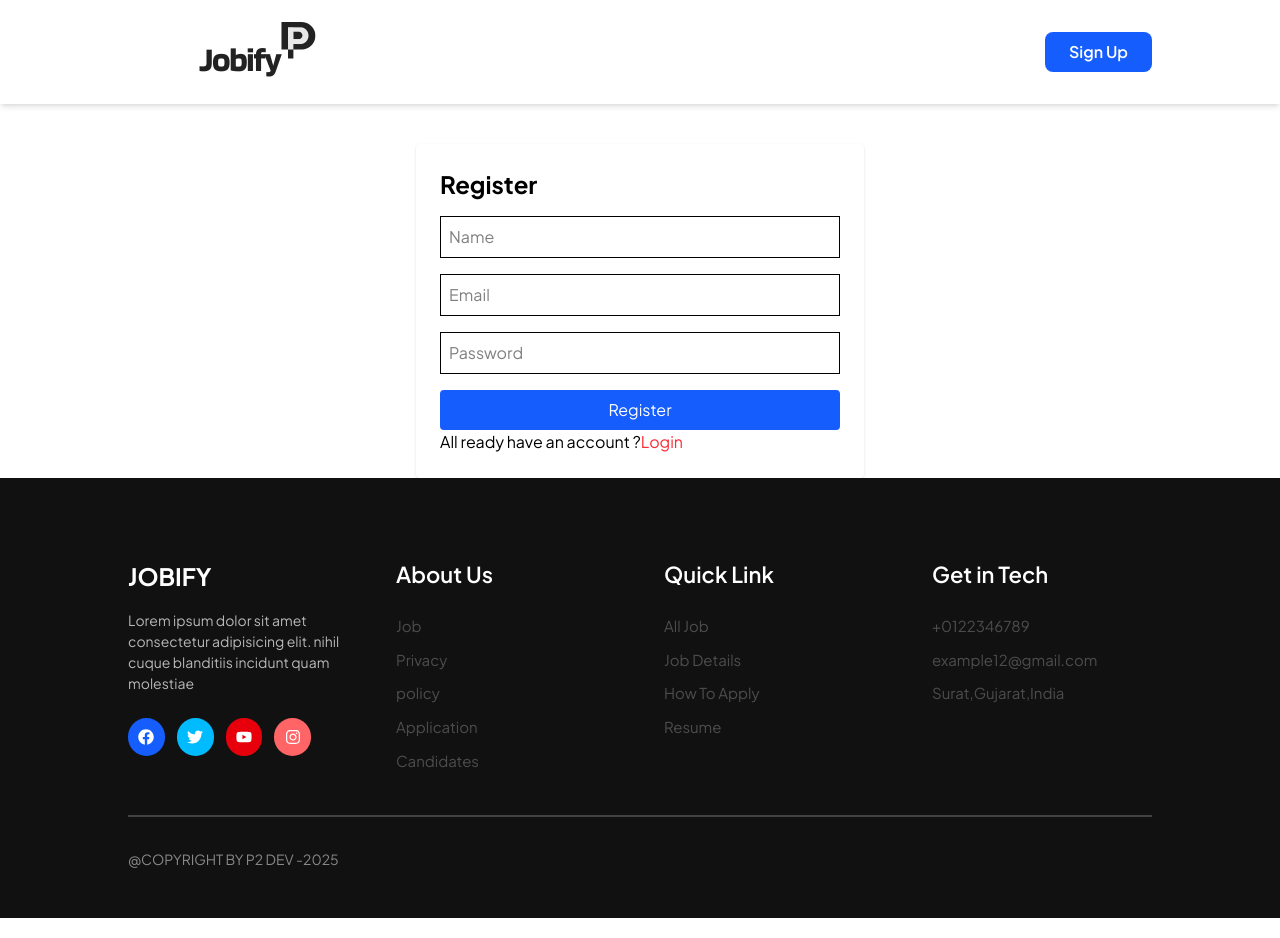
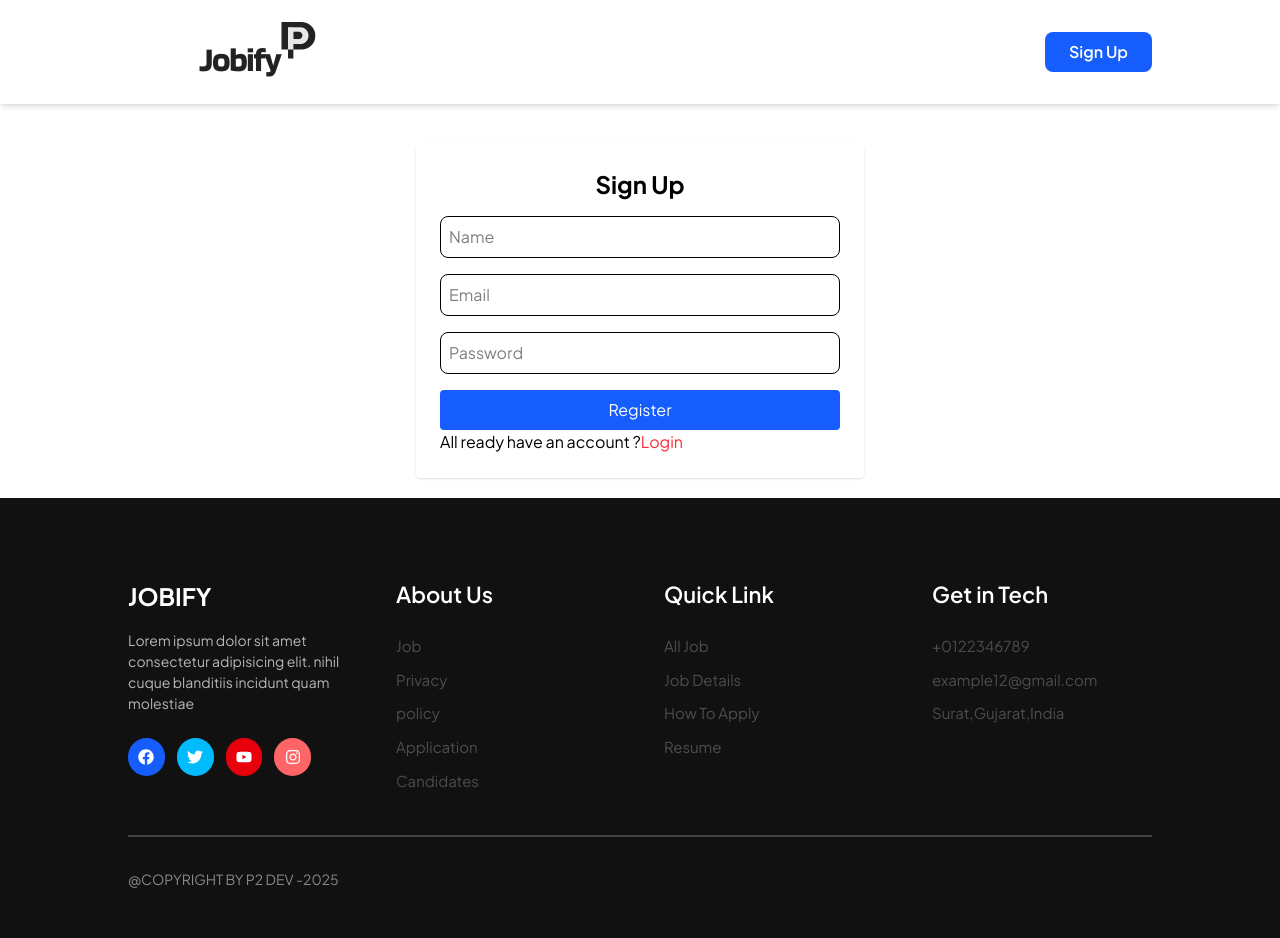
Before and after one commit to pabi5057/job-board-app, a Next.js app: page /signup in a window 1280 px wide. Built offline with nearby package versions, Linux system fonts and the light colour scheme; no server answers.

Commit message:
remove all commens and console

```diff
--- a/src/app/api/posts/[id]/route.js
+++ b/src/app/api/posts/[id]/route.js
@@ -4,7 +4,7 @@ import Post from '@/models/Post';
 import cloudinary from '@/lib/cloudinary';
 
 export async function PUT(req, { params }) {
-    // Helper: Upload file to Cloudinary using buffer
+
     const uploadToCloudinary = async (file) => {
       const arrayBuffer = await file.arrayBuffer();
       const buffer = Buffer.from(arrayBuffer);
@@ -40,9 +40,9 @@ export async function PUT(req, { params }) {
 
     if (image && typeof image === "object" && image.size > 0) {
 
-      // Optional: handle image upload here
+
         const imageUrl = await uploadToCloudinary(image);
-      post.image = imageUrl; // placeholder; you can use Cloudinary etc.
+      post.image = imageUrl;
     }
 
     await post.save();
--- a/src/app/api/posts/route.js
+++ b/src/app/api/posts/route.js
@@ -3,7 +3,7 @@ import Post from "@/models/Post";
 import { NextResponse } from "next/server";
 import cloudinary from "@/lib/cloudinary";
 
-// Helper: Upload file to Cloudinary using buffer
+
 const uploadToCloudinary = async (file) => {
   const arrayBuffer = await file.arrayBuffer();
   const buffer = Buffer.from(arrayBuffer);
@@ -16,12 +16,12 @@ const uploadToCloudinary = async (file) => {
   });
 };
 
-// Main POST handler
+
 export async function POST(req) {
   try {
     await connectToDatabase();
 
-    const formData = await req.formData(); // <-- Works for file upload
+    const formData = await req.formData();
 
     const title = formData.get("title");
     const salary = formData.get("salary");
@@ -53,7 +53,7 @@ export async function POST(req) {
   }
 }
 
-//GET METHOD
+
 export async function GET(){
     try {
         await connectToDatabase();
@@ -72,9 +72,7 @@ export async function GET(){
 export async function DELETE(req){
   try {
     const body=req.json();
-    console.log("body~~~",body);
     const {id}=await body;
-  console.log("delete id~~~",id);
     if (!id) {
       return NextResponse.json({ error: 'Post ID is required' }, { status: 400 });
     }
--- a/src/app/components/Helper/EditListingModal.jsx
+++ b/src/app/components/Helper/EditListingModal.jsx
@@ -69,9 +69,6 @@ export default function EditListingModal({ isOpen, onClose, job, onUpdate }) {
                 toast.success("Updated Successfully!");
                 onClose();
                 router.refresh();
-                // setTimeout(() => {
-                //     router.push("/");
-                //   }, 1000)
             } else {
                 toast.error("Update failed!");
             }
--- a/src/app/components/Helper/JobCard.jsx
+++ b/src/app/components/Helper/JobCard.jsx
@@ -69,11 +69,6 @@ function JobCard({ job, session }) {
     }
   };
 
-  //const handle editnit
-  const handleEdit=()=>{
-
-  }
-
   const handleIsClick=()=>{
     setIsOpen(true);
     setOpen(false);
@@ -105,13 +100,13 @@ function JobCard({ job, session }) {
               </div>
             </div>
             <div className="flex items-center space-x-2 sm:space-x-4 mt-[1rem]">
-              <div className="text-[10px] sm:text-[14px] text-black/80 px-3 sm:px-6 py-1 rounded-full bg-opacity-30 font-semibold capitalize bg-green-400">
+              <div className="text-[10px] sm:text-[14px] text-white/80 px-3 sm:px-6 py-1 rounded-full bg-opacity-30 font-semibold capitalize bg-green-700/60 hover:bg-green-700">
                 {job?.jobtype}
               </div>
-              <div className="text-[10px] sm:text-[14px] text-black/80 px-3 sm:px-6 py-1 rounded-full bg-opacity-30 font-semibold capitalize bg-red-400">
+              <div className="text-[10px] sm:text-[14px] text-white/80 px-3 sm:px-6 py-1 rounded-full bg-opacity-30 font-semibold capitalize bg-red-500/60 hover:bg-red-500">
                 Private
               </div>
-              <div className="text-[10px] sm:text-[14px] text-black/80 px-3 sm:px-6 py-1 rounded-full bg-opacity-30 font-semibold capitalize bg-blue-400">
+              <div className="text-[10px] sm:text-[14px] text-white/80 px-3 sm:px-6 py-1 rounded-full bg-opacity-30 font-semibold capitalize bg-blue-500/40 hover:bg-blue-500">
                 Urgent
               </div>
             </div>
--- a/src/app/components/Home/Nav.jsx
+++ b/src/app/components/Home/Nav.jsx
@@ -8,7 +8,6 @@ import User from '../Helper/User';
 
 async function Nav() {
     const session = await getServerSession(authOptions);
-    console.log("session value is------", session);
     return (
         <>
             <div className="h-[13vh] overflow-hidden shadow-md">
--- a/src/app/components/auth/Login.jsx
+++ b/src/app/components/auth/Login.jsx
@@ -26,20 +26,20 @@ export default function Login() {
   };
 
   return (
-    <div className="max-w-md mx-auto mt-10 p-6 bg-white rounded shadow">
-      <h1 className="text-2xl font-bold mb-4">Login</h1>
+    <div className="max-w-md mx-auto mt-10 mb-5 p-6 bg-white rounded shadow">
+      <h1 className="text-2xl text-center font-bold mb-4">SignIn</h1>
       <form onSubmit={handleLogin}>
         <input
           type="email"
           placeholder="Email"
-          className="w-full p-2 mb-4 border"
+          className="w-full p-2 mb-4 border rounded-lg"
           value={email}
           onChange={(e) => setEmail(e.target.value)}
         />
         <input
           type="password"
           placeholder="Password"
-          className="w-full p-2 mb-4 border"
+          className="w-full p-2 mb-4 border rounded-lg"
           value={password}
           onChange={(e) => setPassword(e.target.value)}
         />
--- a/src/app/components/auth/SignUp.jsx
+++ b/src/app/components/auth/SignUp.jsx
@@ -1,20 +1,3 @@
-// import ImageUrl from '@/images/chair.jpg'
-// import Image from "next/image";
-
-
-// function SignUp() {
-//     return (
-//         <>
-//             <div className="overflow-hidden flex flex-col h-[84vh] items-center justify-center">
-//                  {/* image */}
-//                  <Image src={ImageUrl} alt="image" width={400} height={200} />
-//                  <button className='px-12 py-3 mt-[2rem] bg-purple-700 hover:bg-purple-900 transition-all duration-300 rounded-lg text-white'>Sign Up Now</button>
-//             </div>
-//         </>
-//     );
-// }
-
-// export default SignUp;
 
 "use client";
 import { useState } from "react";
@@ -43,27 +26,27 @@ export default function SignUp() {
   };
 
   return (
-    <div className="max-w-md mx-auto mt-10 p-6 bg-white rounded shadow">
-      <h1 className="text-2xl font-bold mb-4">Register</h1>
+    <div className="max-w-md mx-auto mt-10 mb-5 p-6 bg-white rounded shadow">
+      <h1 className="text-2xl font-bold mb-4 text-center">Sign Up</h1>
       <form onSubmit={handleSubmit}>
         <input
           type="text"
           placeholder="Name"
-          className="w-full p-2 mb-4 border"
+          className="w-full p-2 mb-4 border rounded-lg"
           value={form.name}
           onChange={(e) => setForm({ ...form, name: e.target.value })}
         />
         <input
           type="email"
           placeholder="Email"
-          className="w-full p-2 mb-4 border"
+          className="w-full p-2 mb-4 border rounded-lg"
           value={form.email}
           onChange={(e) => setForm({ ...form, email: e.target.value })}
         />
         <input
           type="password"
           placeholder="Password"
-          className="w-full p-2 mb-4 border"
+          className="w-full p-2 mb-4 border rounded-lg"
           value={form.password}
           onChange={(e) => setForm({ ...form, password: e.target.value })}
         />
--- a/src/app/job/jobdetails/[_id]/page.jsx
+++ b/src/app/job/jobdetails/[_id]/page.jsx
@@ -5,7 +5,7 @@ import JobCard from "@/app/components/Helper/JobCard";
 import ApplyButton from "@/app/components/Helper/ApplyButton";
 
 
-//fetch post
+
 async function getPosts() {
     const res = await fetch('http://localhost:3000/api/posts', {
       cache: 'no-store',
--- a/src/app/new-listing/page.jsx
+++ b/src/app/new-listing/page.jsx
@@ -107,7 +107,7 @@ export default function NewListingPage() {
                     {renderField("Location", "location", "text", "e.g. New York")}
                     {renderField("Job Type", "jobtype", "text", "e.g. Full-Time")}
 
-                    {/* File Upload with Validation */}
+
                     <div>
                         <label
                             htmlFor="image"
```
Also changed, not shown: src/app/components/Home/Hero.jsx (+5 -6 lines).
